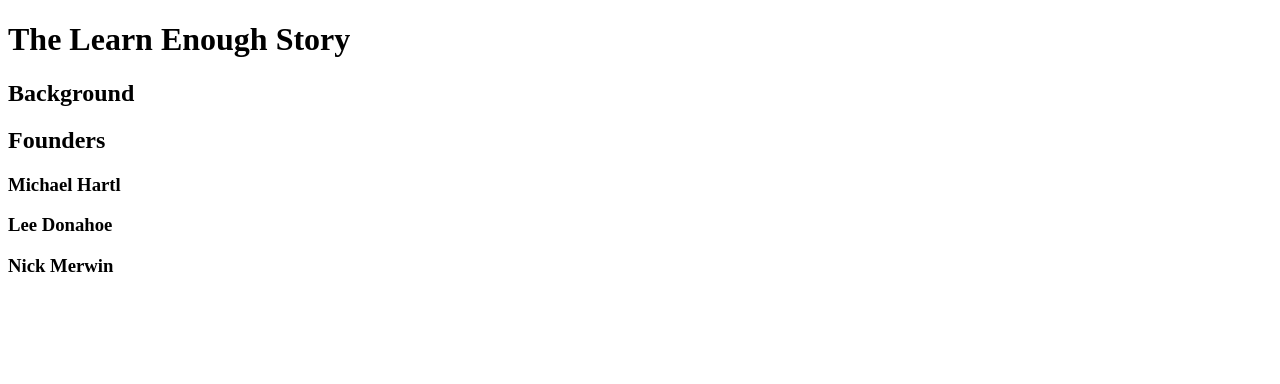
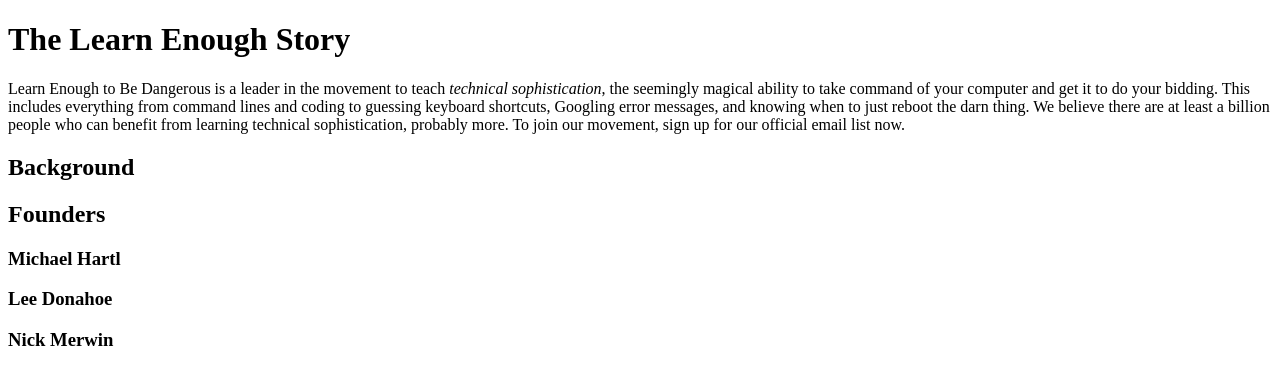
Before and after one commit to YasinBat/sample_website, a plain HTML site: page index.html in a window 1280 px wide. Drawn offline with Linux system fonts and the light colour scheme.

```diff
--- a/index.html
+++ b/index.html
@@ -7,6 +7,17 @@
   <body>
 
     <h1>The Learn Enough Story</h1>
+
+    <p>
+  Learn Enough to Be Dangerous is a leader in the movement to teach
+  <em>technical sophistication</em>, the seemingly magical ability to take
+  command of your computer and get it to do your bidding. This includes
+  everything from command lines and coding to guessing keyboard shortcuts,
+  Googling error messages, and knowing when to just reboot the darn thing.
+  We believe there are at least a billion people who can benefit from
+  learning technical sophistication, probably more. To join our
+  movement, sign up for our official email list now.
+</p>
 
     <h2>Background</h2>
 
```
